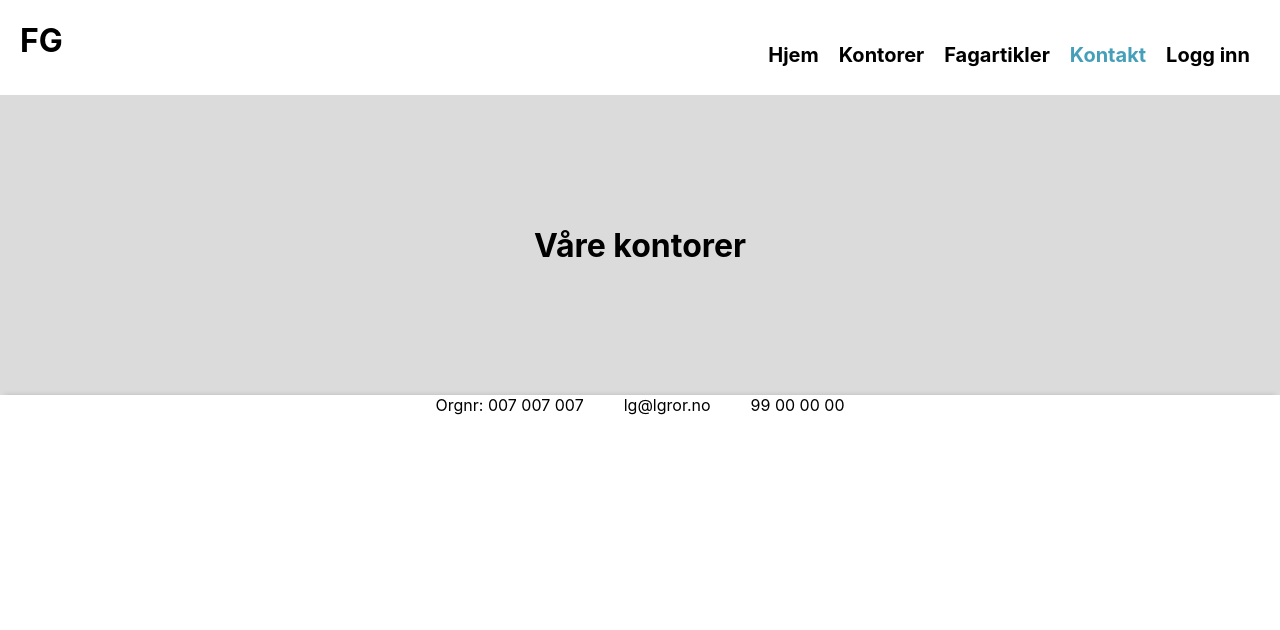
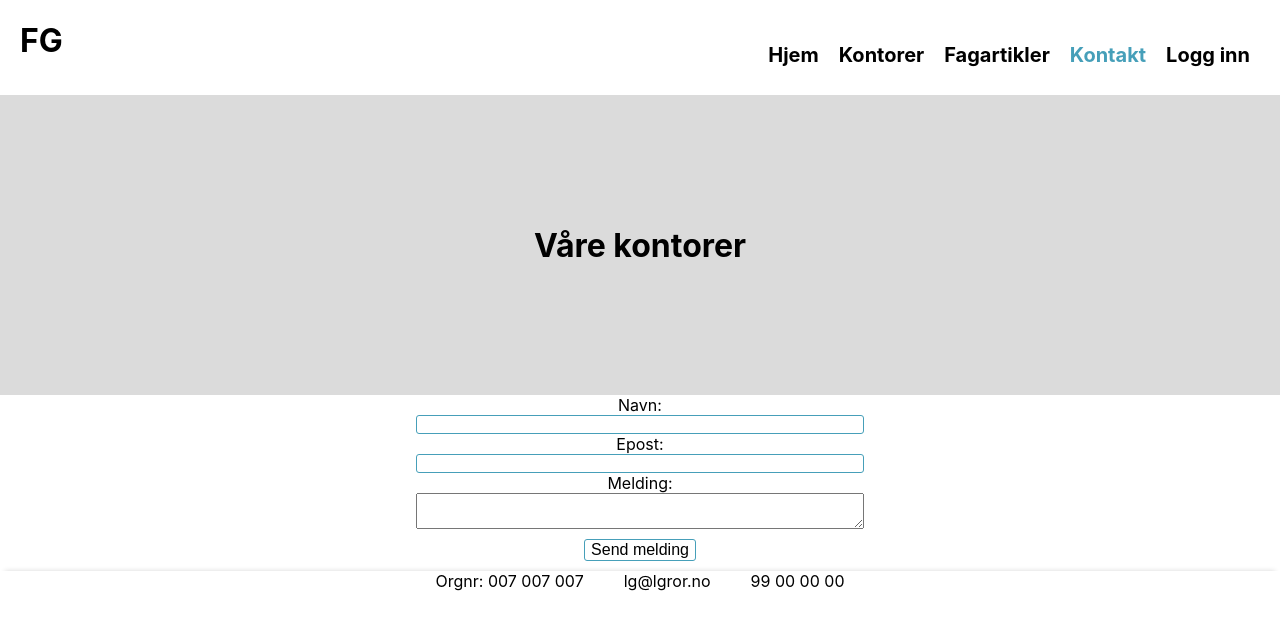
Before and after one commit to TrueHorror/webapplikasjoner_eksamen, a React (Create React App) app in the folder rorlegger/client/: page /contact in a window 1280 px wide. Shown: the top 630 px of the page. Built offline with nearby package versions, Linux system fonts and the light colour scheme.

Commit message:
contact page with form done, need to add alreadyLoggedIn functionality and email sending

```diff
--- a/rorlegger/client/src/pages/Contact.js
+++ b/rorlegger/client/src/pages/Contact.js
@@ -1,12 +1,61 @@
-import { StyledBanner, StyledMainContent } from '../styles/Styled';
+import React, { useState } from 'react';
+import {
+  StyledBanner,
+  StyledMainContent,
+  StyledForm,
+  StyledInput,
+  StyledLabel,
+  StyledTextArea,
+  StyledButton,
+} from '../styles/Styled';
 
 function Contact() {
+  const [message, setMessage] = useState({
+    name: '',
+    email: '',
+    message: '',
+  });
+
+  const handleSubmit = (e) => {
+    e.preventDefault();
+  };
+
+  const updateValue = (e) => {
+    setMessage({ ...message, [e.target.name]: e.target.value });
+  };
+
   return (
     <>
       <StyledBanner>
         <h1>Våre kontorer</h1>
       </StyledBanner>
-      <StyledMainContent />
+      <StyledMainContent>
+        <StyledForm
+          autoComplete="off"
+          id="contactMessage"
+          onSubmit={handleSubmit}
+        >
+          <StyledLabel htmlFor="name">Navn:</StyledLabel>
+          <StyledInput
+            name="name"
+            value={message.name}
+            onChange={updateValue}
+          />
+          <StyledLabel htmlFor="email">Epost:</StyledLabel>
+          <StyledInput
+            name="email"
+            value={message.email}
+            onChange={updateValue}
+          />
+          <StyledLabel htmlFor="message">Melding:</StyledLabel>
+          <StyledTextArea
+            name="message"
+            value={message.message}
+            onChange={updateValue}
+          />
+          <StyledButton>Send melding</StyledButton>
+        </StyledForm>
+      </StyledMainContent>
     </>
   );
 }
--- a/rorlegger/client/src/routes/Routes.js
+++ b/rorlegger/client/src/routes/Routes.js
@@ -4,6 +4,7 @@ import Offices from '../pages/Offices';
 import Articles from '../pages/Articles';
 import Contact from '../pages/Contact';
 import OfficesDetails from '../pages/OfficesDetails';
+import Login from '../pages/Login';
 
 function Routes() {
   return (
@@ -23,6 +24,9 @@ function Routes() {
       <Route path="/contact">
         <Contact />
       </Route>
+      <Route path="/login">
+        <Login />
+      </Route>
     </Switch>
   );
 }
--- a/rorlegger/client/src/styles/Styled.jsx
+++ b/rorlegger/client/src/styles/Styled.jsx
@@ -309,3 +309,14 @@ export const StyledArticleListItemContent = styled.div`
   width: 70%;
   text-align: left;
 `;
+
+// Form
+export const StyledForm = styled.form`
+  margin: 0 auto;
+  width: 50%;
+  display: flex;
+  flex-direction: column;
+  justify-content: space-between;
+`;
+
+export const StyledTextArea = styled.textarea``;
```
Also changed, not shown: 1 other file (tests, documents, lock files or other folders).
